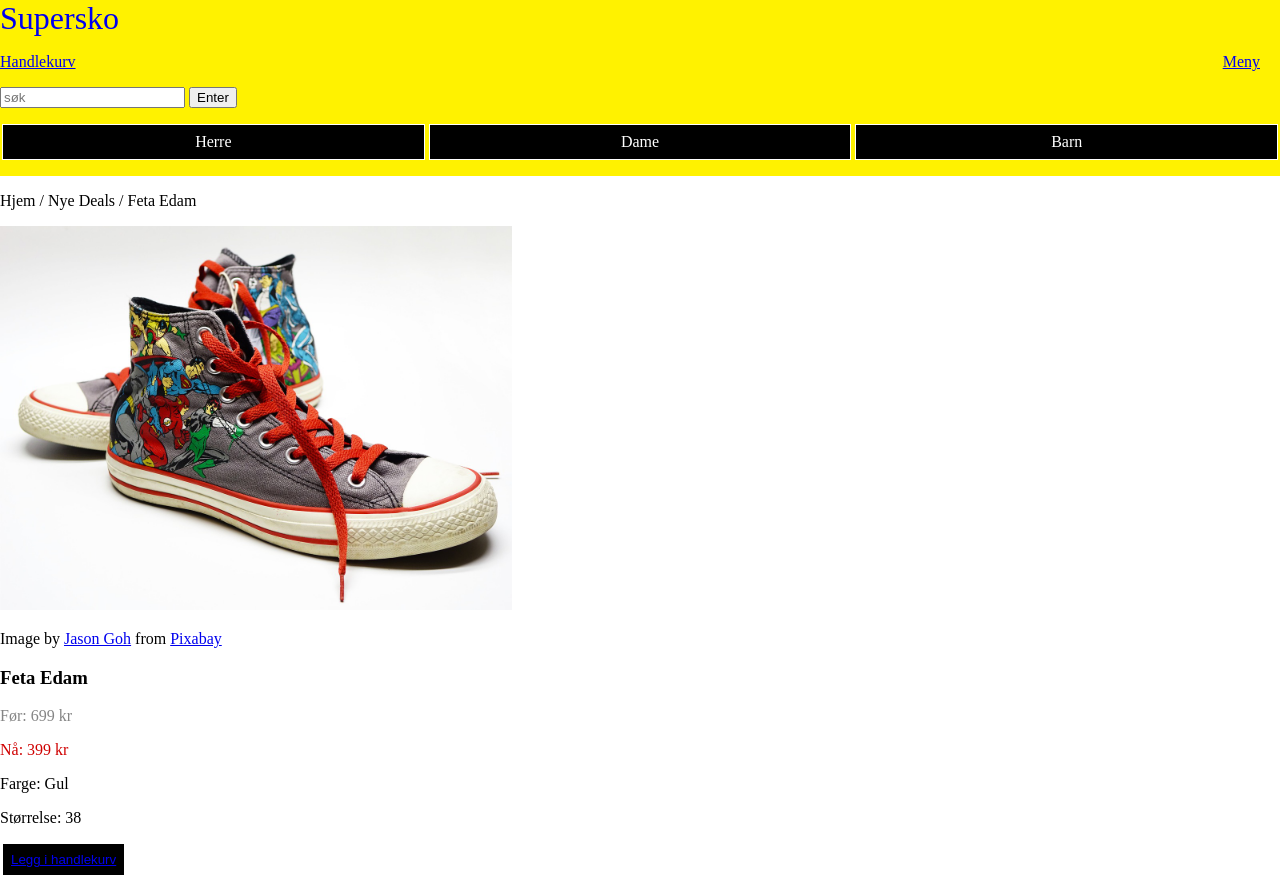
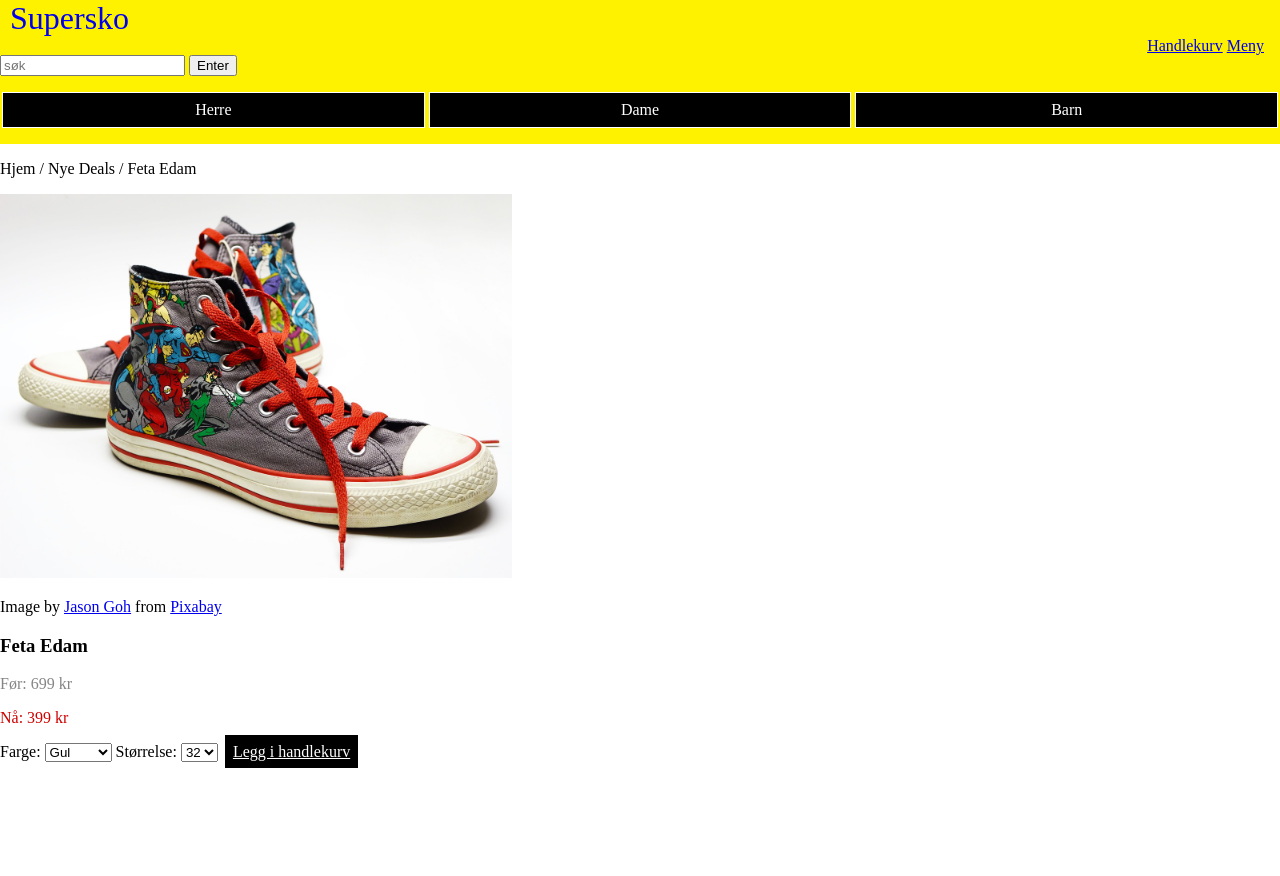
Before and after one commit to Stuebord/Supersko_webutvikling, a plain HTML site: page produkt.html in a window 1280 px wide. After the commit the page ends 800 px from the top, so only its background shows below. Drawn offline with Linux system fonts and the light colour scheme.

Commit message:
Fullførte css og html med validering

```diff
--- a/css/style.css
+++ b/css/style.css
@@ -20,15 +20,6 @@ header ul li {
     margin-right: 20px;
 }
 
-footer{
-    background-color: #fff200;
-}
-
-footer ul{
-    list-style: none;
-    text-align: center;
-}
-
 .index-bilde{
     width: 80%;
     height: 80%;
@@ -43,6 +34,10 @@ footer ul{
     font-weight: 600;
 }
 
+.produkt{
+    margin-bottom: auto;
+}
+
 .prevpris{
     color: #858585;
 }
@@ -51,9 +46,6 @@ footer ul{
     color: #cf0000;
 }
 
-.handlekurv-link{
-    margin-left: auto;
-}
 
 .black-btn {
     text-align: center;
@@ -97,11 +89,18 @@ footer ul{
     border: 1px solid #ffffff;
 }
 
+.header-liste{
+    text-align: right;
+    margin-right: 1rem;
+}
+
 #handlekurvbilde{
     width: 30%;
 }
 
 #logo {
+    padding-top: 10px;
+    padding-left: 10px;
     font-size: 2rem;
     text-decoration: none;
 }
@@ -111,10 +110,16 @@ footer ul{
     font-weight: 600;
 }
 
+#til-kassen{
+    color: #000;
+    background-color: #fff200;
+    padding: 0.5rem;
+}
+
 @media screen and (min-width: 600px) {
     .produkt {
-        flex-basis: calc(33.33% - 20px);
-        margin-bottom: 8rem;
+        flex-basis: calc(33.33% - 20px); /*Brukte chat gpt for denne linjen*/
+        margin-bottom: auto;
     }
     .produkt-bilde{
         width: 40%;
--- a/produkt.html
+++ b/produkt.html
@@ -9,10 +9,12 @@
 <body class="grid-container">
     <header>
         <a href="index.html" id="logo">Supersko</a>
-        <ul>
-            <li><a class="handlekurv-link" href="handlekurv.html">Handlekurv</a></li>
-            <li><a href="#">Meny</a></li>
-        </ul>
+        <div class="header-liste">
+            <nav>
+                <a class="handlekurv-link" href="handlekurv.html">Handlekurv</a>
+                <a href="#">Meny</a>
+            </nav>
+        </div>
         <input type="text" placeholder="søk">
         <button>Enter</button>
         <nav>
@@ -27,14 +29,31 @@
     <main>
         <img class="produkt-bilde" src="img/shoes-1433925_1280.jpg" alt="Shoes">
         <p>Image by <a href="https://pixabay.com/users/cegoh-94852/?utm_source=link-attribution&utm_medium=referral&utm_campaign=image&utm_content=1433925">Jason Goh</a> from <a href="https://pixabay.com//?utm_source=link-attribution&utm_medium=referral&utm_campaign=image&utm_content=1433925">Pixabay</a></p>
-        <section>
-            <h3>Feta Edam</h3>
-            <p class="prevpris">Før: 699 kr</p>
-            <p class="curpris">Nå: 399 kr</p>
-        </section>
-        <p id="farge-boks">Farge: Gul</p>
-        <p id="size-boks">Størrelse: 38</p>
-        <button id="legg-i-handlekurv"><a href="handlekurv.html">Legg i handlekurv</a></button>
+        <div id="produkt-info">
+            <section>
+                <h3>Feta Edam</h3>
+                <p class="prevpris">Før: 699 kr</p>
+                <p class="curpris">Nå: 399 kr</p>
+            </section>
+            <label for="farge">Farge: </label>
+            <select id="farge">
+                <option value="Gul">Gul</option>
+                <option value="Rosa">Rosa</option>
+                <option value="Orange">Orange</option>
+            </select>
+            <label for="size">Størrelse: </label>
+            <select id="size">
+                <option value="32">32</option>
+                <option value="33">33</option>
+                <option value="34">34</option>
+                <option value="35">35</option>
+                <option value="36">36</option>
+                <option value="37">37</option>
+                <option value="38">38</option>
+
+            </select>
+            <a id="legg-i-handlekurv" href="handlekurv.html">Legg i handlekurv</a>
+        </div>
     </main>
 </body>
 </html>
```
Also changed, not shown: handlekurv.html (+8 -6 lines), index.html (+6 -4 lines).
